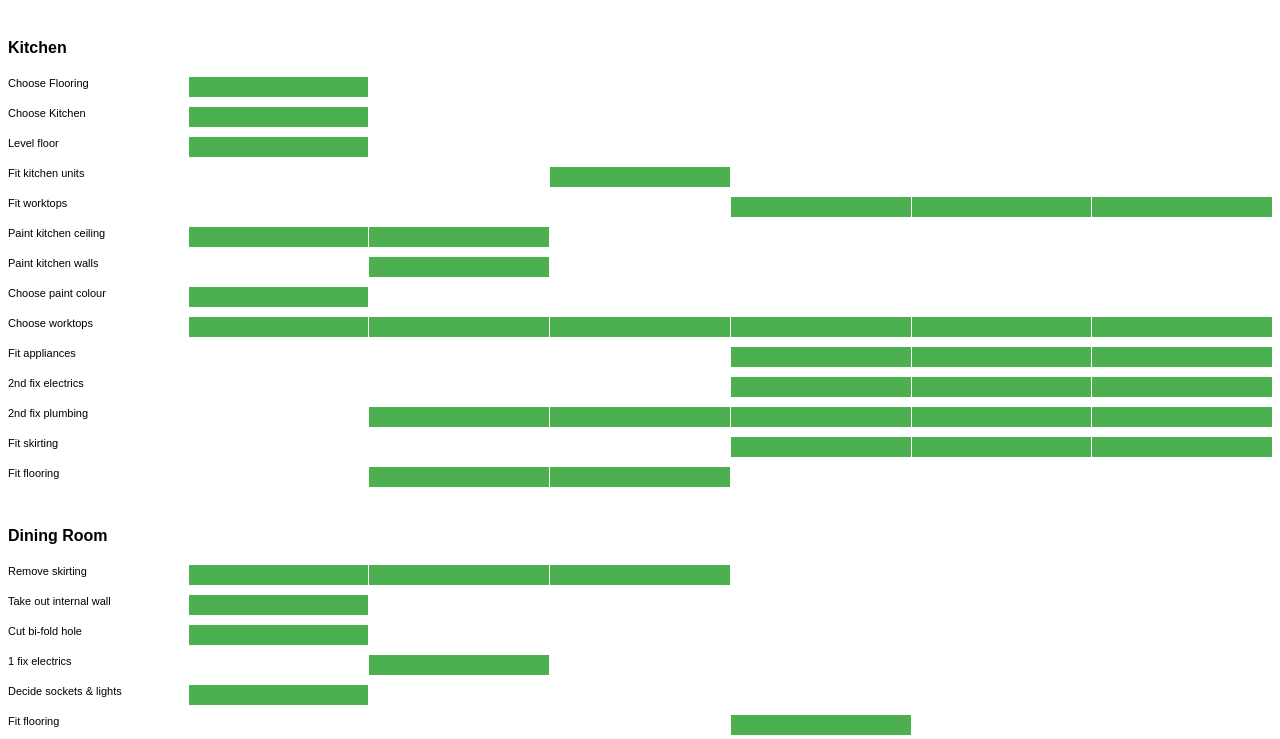
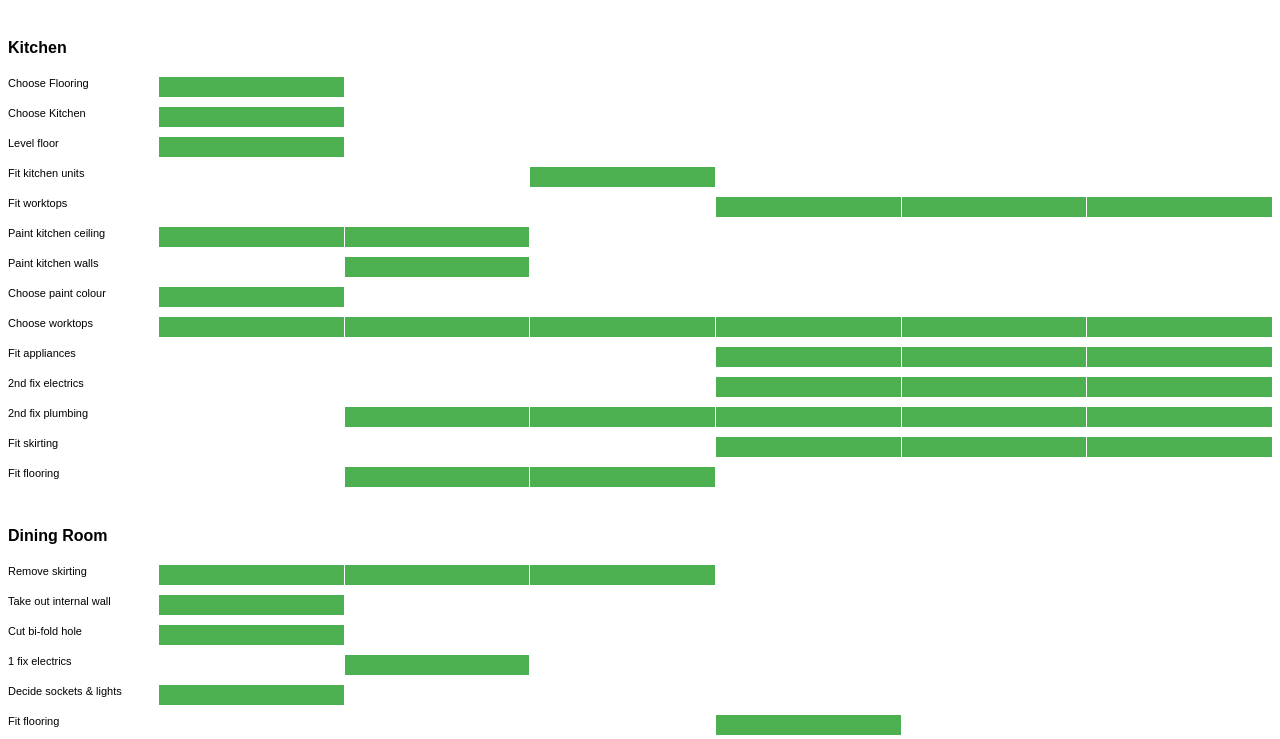
Before and after one commit to tommillard/Reno-Tasks, a website: page index.html in a window 1280 px wide. Shown: the part 61-800 px from the top of the page. Drawn offline with Linux system fonts and the light colour scheme.

Commit message:
style tweak

```diff
--- a/styles.css
+++ b/styles.css
@@ -3,9 +3,8 @@ body {
 }
 .job-container {
     display: grid;
-    grid-template-columns: repeat(
-        var(--maxDays),
-        1fr);
+    grid-auto-flow: column;
+    grid-template-columns: min-content;
     gap: 1px;
     margin-bottom: 10px;
 }
@@ -29,5 +28,5 @@ body {
 .job-title {
     text-align: left;
     font-size: 11px;
-    min-width: 50px;
+    min-width: 150px;
 }
```
